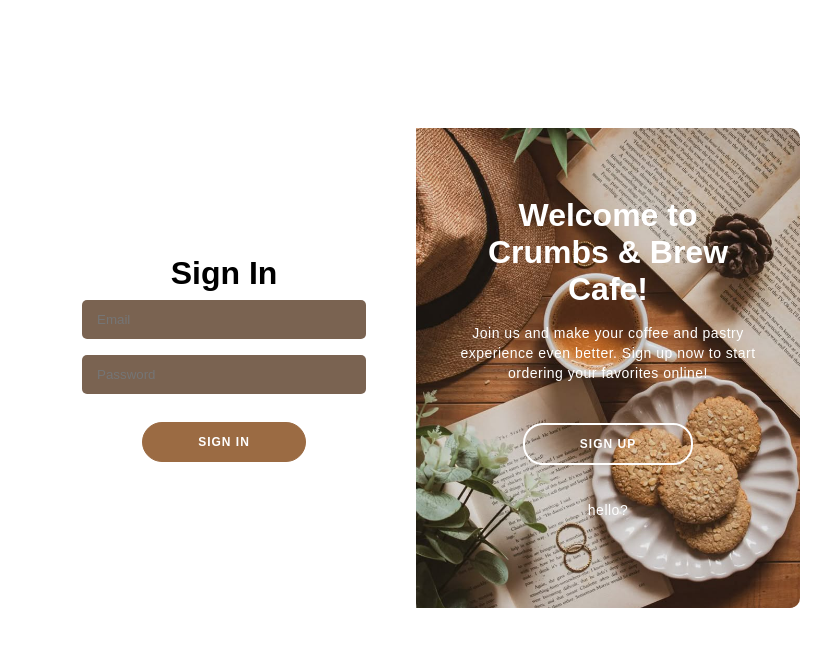
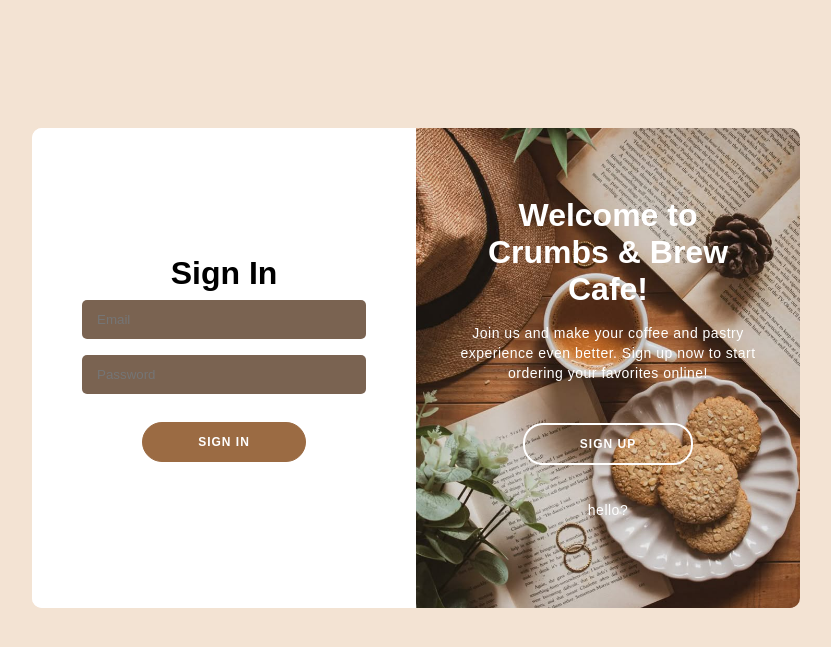
Before and after one commit to Ar-Dee08/websys-proj-main, a PHP site: page /websys-proj/ in a window 1280 px wide. Shown: the top 647 px of the page, without its empty margins (224-1055 px from the left). Run offline with PHP 8.4, Linux system fonts and the light colour scheme; some libraries are stand-ins or nearby versions.

Commit message:
inayos ang kolay sa css :>

```diff
--- a/styles.css
+++ b/styles.css
@@ -9,7 +9,7 @@ body {
     display: flex;
     justify-content: center;
     flex-direction: column;
-    background: #ffffff;
+    background: #f3e3d3;
     font-family: 'monserrat', sans-serif;
     min-height: 100%;
     margin: 10%;
```
